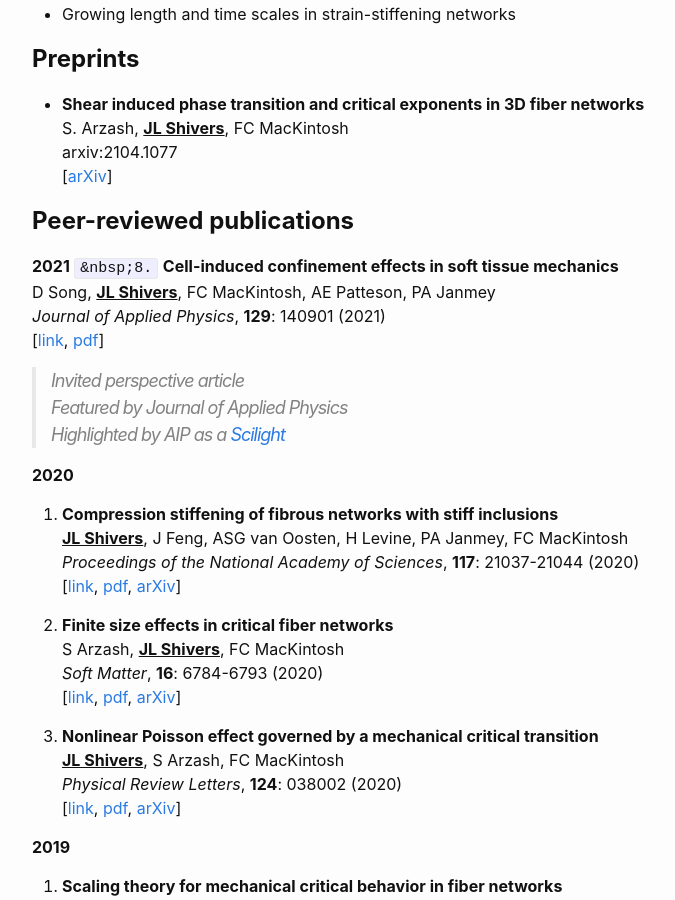
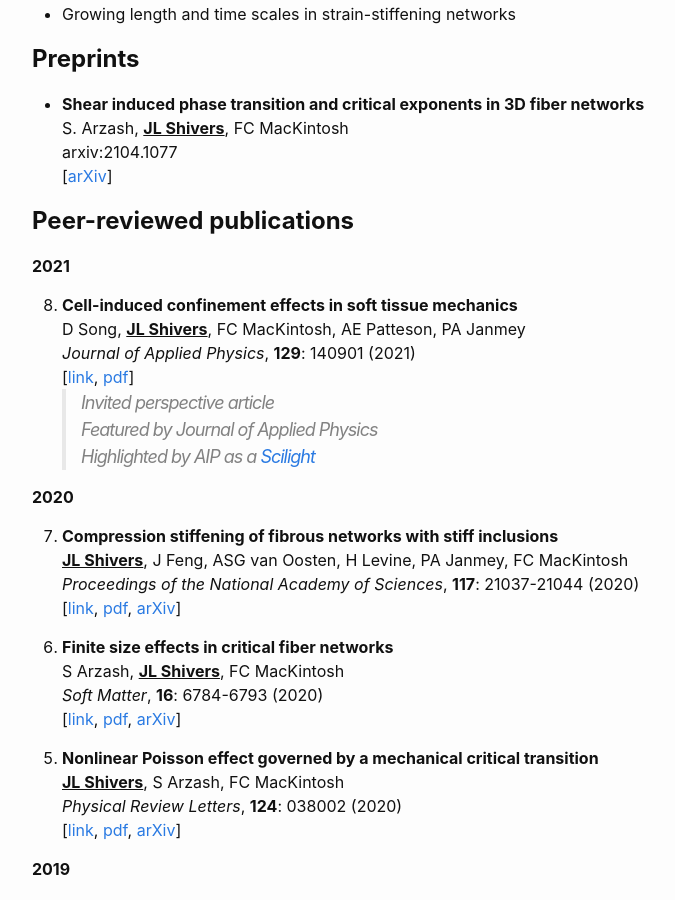
Before and after one commit to jordanshivers/jordanshivers.github.io, a Jekyll site: the page built from papers.md, in a window 1280 px wide and 900 px high, scrolled down 381 px. Shown: the whole window, without its empty margins (238-913 px from the left). Built offline with Jekyll 4.4.1, drawn with Linux system fonts in a browser that asks for light colours.

Commit message:
Update papers.md

```diff
--- a/papers.md
+++ b/papers.md
@@ -30,28 +30,33 @@ arxiv:2104.1077
 ## **Peer-reviewed publications**
 
 **2021**
-`&nbsp;8.` **Cell-induced confinement effects in soft tissue mechanics**
+
+{:start="8"}
+8. **Cell-induced confinement effects in soft tissue mechanics**
 D Song, **<u>JL Shivers</u>**, FC MacKintosh, AE Patteson, PA Janmey
 *Journal of Applied Physics*, **129**: 140901 (2021)
 [[link](https://doi.org/10.1063/5.0047829), [pdf](https://aip.scitation.org/doi/pdf/10.1063/5.0047829)]
-   > Invited perspective article
-   > Featured by Journal of Applied Physics
-   > Highlighted by AIP as a [Scilight](https://aip.scitation.org/doi/10.1063/10.0004780)
+    > Invited perspective article
+    > Featured by Journal of Applied Physics
+    > Highlighted by AIP as a [Scilight](https://aip.scitation.org/doi/10.1063/10.0004780)
 
 
 **2020**
 
+{:start="7"}
 7. **Compression stiffening of fibrous networks with stiff inclusions**
 **<u>JL Shivers</u>**, J Feng, ASG van Oosten, H Levine, PA Janmey, FC MacKintosh
 *Proceedings of the National Academy of Sciences*, **117**: 21037-21044 (2020)
 [[link](https://doi.org/10.1073/pnas.2003037117), [pdf](https://www.pnas.org/content/pnas/117/35/21037.full.pdf), [arXiv](https://arxiv.org/abs/2002.07220)]
 
 
+{:start="6"}
 6. **Finite size effects in critical fiber networks**
 S Arzash, **<u>JL Shivers</u>**, FC MacKintosh
 *Soft Matter*, **16**: 6784-6793 (2020)
 [[link](https://doi.org/10.1039/D0SM00764A), [pdf](/Papers/Arzash2020.pdf), [arXiv](https://arxiv.org/abs/2004.09582)]
 
+{:start="5"}
 5. **Nonlinear Poisson effect governed by a mechanical critical transition**
 **<u>JL Shivers</u>**, S Arzash, FC MacKintosh
 *Physical Review Letters*, **124**: 038002 (2020)
@@ -60,23 +65,28 @@ S Arzash, **<u>JL Shivers</u>**, FC MacKintosh
 
 **2019**
 
+{:start="4"}
 4. **Scaling theory for mechanical critical behavior in fiber networks**
 **<u>JL Shivers</u>**, S Arzash, A Sharma, FC MacKintosh
 *Physical Review Letters*, **122**: 188003 (2019)
 [[link](https://doi.org/10.1103/PhysRevLett.122.188003), [pdf](/Papers/PhysRevLett.122.188003.pdf), [arXiv](https://arxiv.org/abs/1807.01205)]
 
+{:start="3"}
 3. **Stress-stabilized subisostatic fiber networks in a ropelike limit**
 S Arzash, **<u>JL Shivers</u>**, AJ Licup, A Sharma, FC MacKintosh
 *Physical Review E*, **99**: 042412 (2019)
 [[link](https://doi.org/10.1103/PhysRevE.99.042412), [pdf](/Papers/PhysRevE.99.042412.pdf), [arXiv](https://arxiv.org/abs/1812.08907)]
 
+{:start="2"}
 2. **Normal stress anisotropy and marginal stability in athermal elastic networks**
 **<u>JL Shivers</u>**, J Feng, A Sharma, FC MacKintosh
 *Soft Matter*, **15**: 1666-1675 (2019)
 [[link](https://doi.org/10.1039/C8SM02192A), [pdf](/Papers/ShiversSoftMatter2019.pdf), [arXiv](https://arxiv.org/abs/1711.00522)]
 
+
 **2017**
 
+{:start="1"}
 1. **Microfluidic immobilization and subcellular imaging of developing *Caenorhabditis elegans***
 **<u>J Shivers</u>**, S Uppaluri, CP Brangwynne
 *Microfluidics and Nanofluidics*, **21**, 149 (2017)
```
